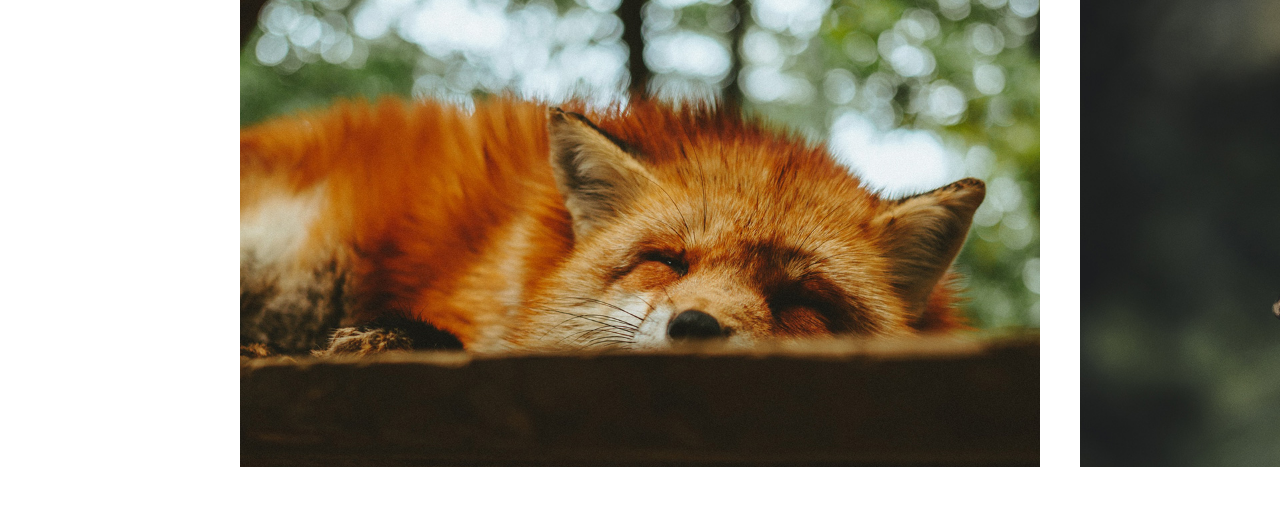
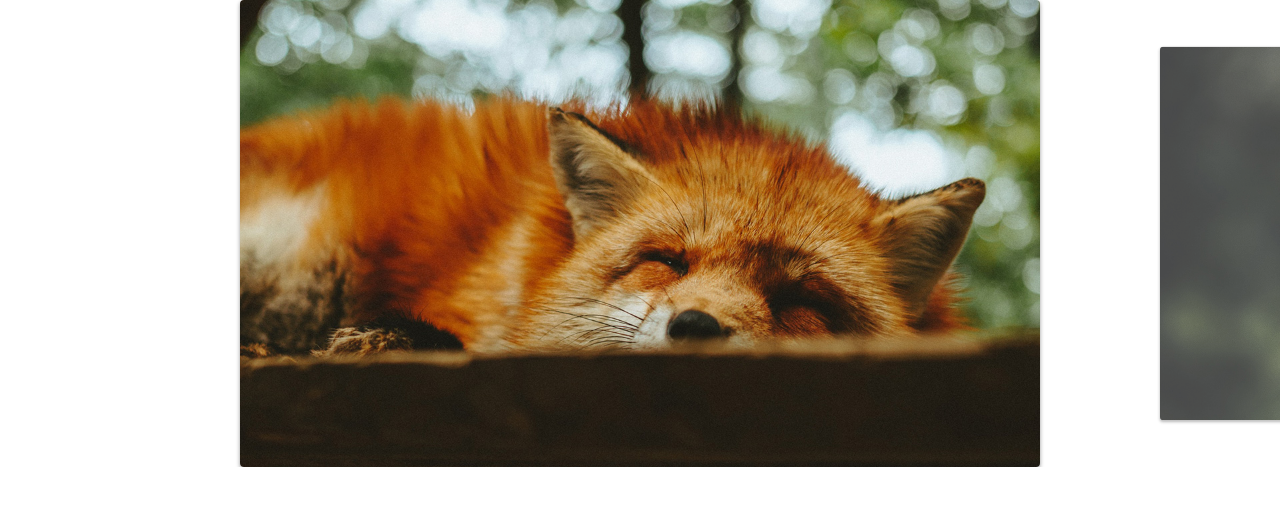
Before and after one commit to raphaelnrk/slide, a plain HTML site: page index.html in a window 1280 px wide. Drawn offline with Linux system fonts and the light colour scheme.

Commit message:
Ajuste das configuracoes resizing

```diff
--- a/css/style.css
+++ b/css/style.css
@@ -17,6 +17,10 @@ img {
   overflow: hidden;
 }
 
+.slide:hover {
+  will-change: transform;
+}
+
 .slide {
   display: flex;
 }
@@ -26,4 +30,16 @@ img {
   width: 80vw;
   max-width: 800px;
   margin: 0 20px;
+
+  border-radius: 4px;
+  overflow: hidden;
+  box-shadow: 0 2px 4px rgba(0, 0, 0, 0.4);
+  opacity: 0.8;
+  transform: scale(0.8);
+  transition: 0.4s;
 }
+
+.slide li.active {
+  opacity: 1;
+  transform: scale(1);
+}
```
